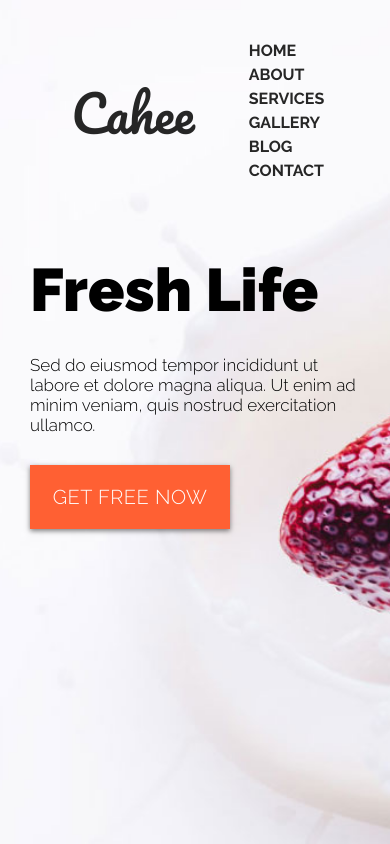
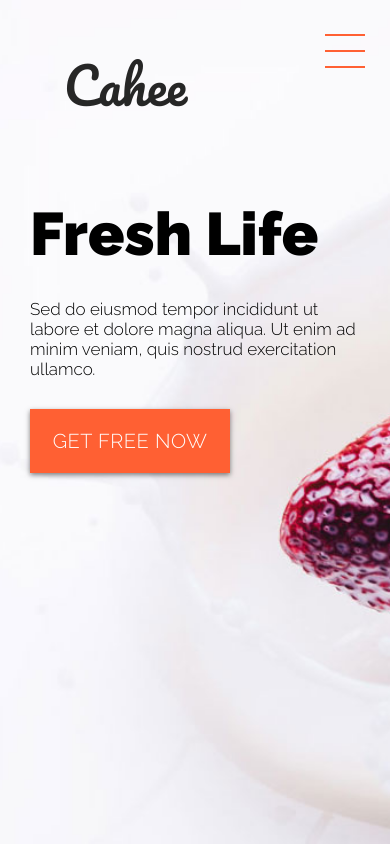
Before and after one commit to zadorroman/cahcee, a plain HTML site: page index.html in a window 390 px wide. Shown: the top 844 px of the page. Drawn offline with Linux system fonts and the light colour scheme; files whose address does not match are found by name.

Commit message:
responsive nav

```diff
--- a/css/styles.css
+++ b/css/styles.css
@@ -646,6 +646,77 @@ body {
 	align-items: center;
 }
 
+
+
+.burger-menu__label {
+	width: 40px;
+	height: 35px;
+	position: fixed;
+	top: 35px;
+	right: 25px;
+	z-index: 999;
+	transition: all .3s;
+}
+
+.burger-menu__label::before, .burger-menu__label::after {
+	content: '';
+	width: 100%;
+	height: 2px;
+	position: absolute;
+	left: 0;
+	background-color: #ff6033;
+	transition: all .3s;
+}
+
+.burger-menu__label::before {
+	top: 17px;
+	transform: rotate(-45deg);
+}
+
+.burger-menu__label::after {
+	bottom: 16px;
+	transform: rotate(45deg);
+}
+
+
+.burger-menu__line {
+	width: 100%;
+	height: 2px;
+	position: absolute;
+	left: 0;
+	top: 15px;
+	background-color: #ff6033;
+	opacity: 0;
+	transition: all .3s;
+}
+
+.burger-menu__toggle {
+	display: none;
+}
+
+
+.burger-menu__toggle:checked ~ .menu {
+	top: -100%;
+}
+
+
+
+.burger-menu__toggle:checked ~ .burger-menu__label .burger-menu__line {
+ opacity: 1;
+}
+
+.burger-menu__toggle:checked ~ .burger-menu__label::before {
+	transform: rotate(0);
+	top: -1px;
+}
+
+.burger-menu__toggle:checked ~ .burger-menu__label::after {
+	transform: rotate(0);
+	bottom: 2px;
+}
+
+
+
 [class^="icon-"], [class*=" icon-"] {
 	/* use !important to prevent issues with browser extensions that change fonts */
 	font-family: 'icomoon' !important;
@@ -661,8 +732,7 @@ body {
 	/* Better Font Rendering =========== */
 	-webkit-font-smoothing: antialiased;
 	-moz-osx-font-smoothing: grayscale;
-  }
-
+}
   .icon-scroll:before {
 	content: "\e904";
   }
@@ -748,11 +818,14 @@ body {
 		background-image: url('../images/background-form.jpg');
 	}
 
+	.burger-menu__label{
+		display: none;
+	}
 
 
 }
 
-@media (max-width: 736px) {
+@media (max-width: 738px) {
 
 	.fresh-life {
 		padding-bottom: 1px;
@@ -916,4 +989,31 @@ body {
 		padding: 0;
 	}
 
+	.menu {
+		width: 110%;
+		height: 45%;
+		position: fixed;
+		top: 0;
+		left: 0;
+		z-index: 99;
+		background-color: rgba(24, 24, 24, .8);
+		flex-direction: column;
+		padding-top: 35px;
+		transition: all .3s;
+		display: flex;
+		align-items: center;
+	}
+
+	.menu__item {
+		width: 100px;
+		text-align: center;
+		margin-bottom: 25px;
+
+
+	}
+
+	.menu__link {
+		color: #fff;
+	}
+
 }
--- a/index.html
+++ b/index.html
@@ -27,7 +27,14 @@
 				<div class="col-2 logo">
 					<a href="#" class="logo__link" data-content="Cahee">Cahee</a>
 				</div>
-				<ul class="row col-4 col-sm-10 col-lg-6 menu">
+
+				<div class="col-4 col-sm-10 col-lg-6 burger-menu">
+					<input type="checkbox" id="burger-menu" class="burger-menu__toggle" checked>
+					<label for="burger-menu" class="burger-menu__label">
+						<span class="burger-menu__line"></span>
+					</label>
+
+					<ul class="row menu">
 						<li class="menu__item"><a href="#" class="menu__link">Home</a> </li>
 						<li class="menu__item"><a href="#about" class="menu__link">About</a> </li>
 						<li class="menu__item"><a href="#services" class="menu__link">Services</a> </li>
@@ -35,6 +42,8 @@
 						<li class="menu__item"><a href="#blog" class="menu__link">Blog</a> </li>
 						<li class="menu__item"><a href="#contact" class="menu__link">Contact</a> </li>
 					</ul>
+
+				</div>
 			</header>
 			<main class="col-12 col-lg-4 fresh-life__main">
 				<h1 class="title title--fresh">Fresh Life</h1>
```
Lines whose indentation alone changed are shown as unchanged.
